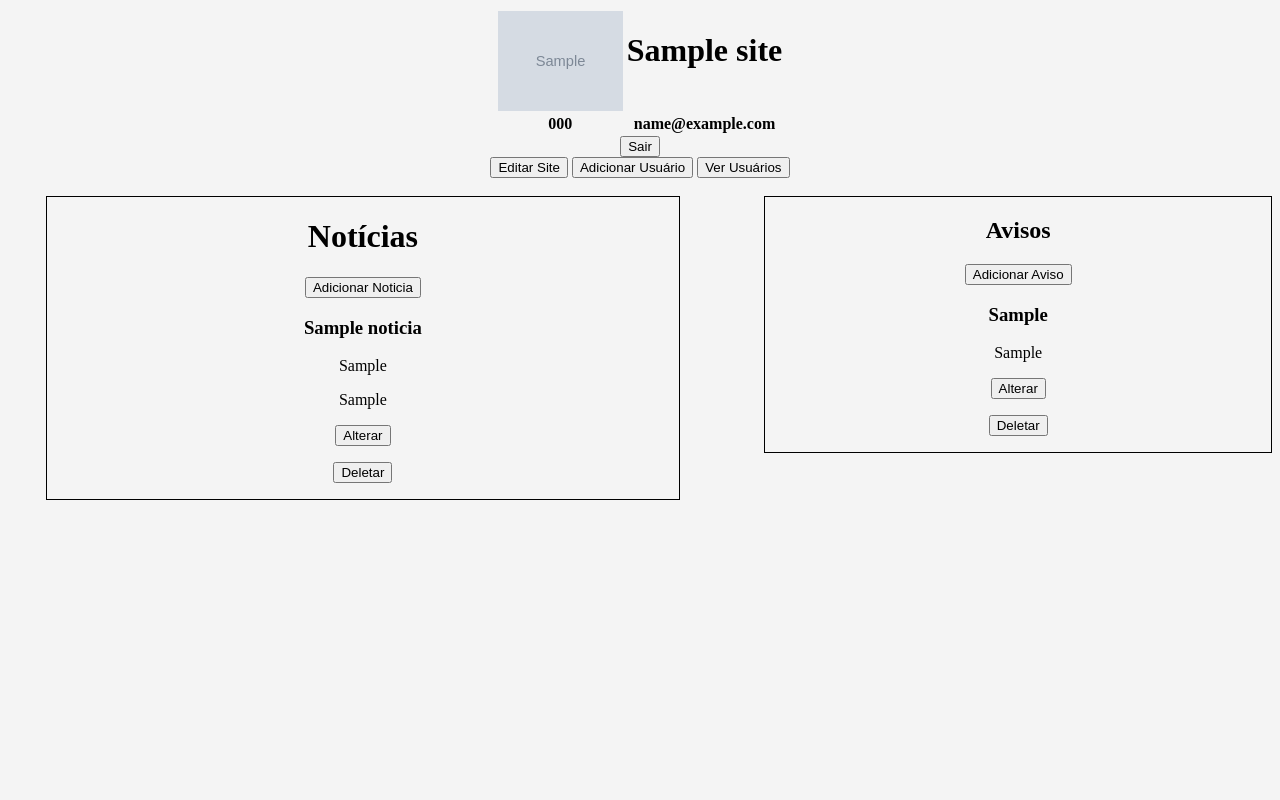
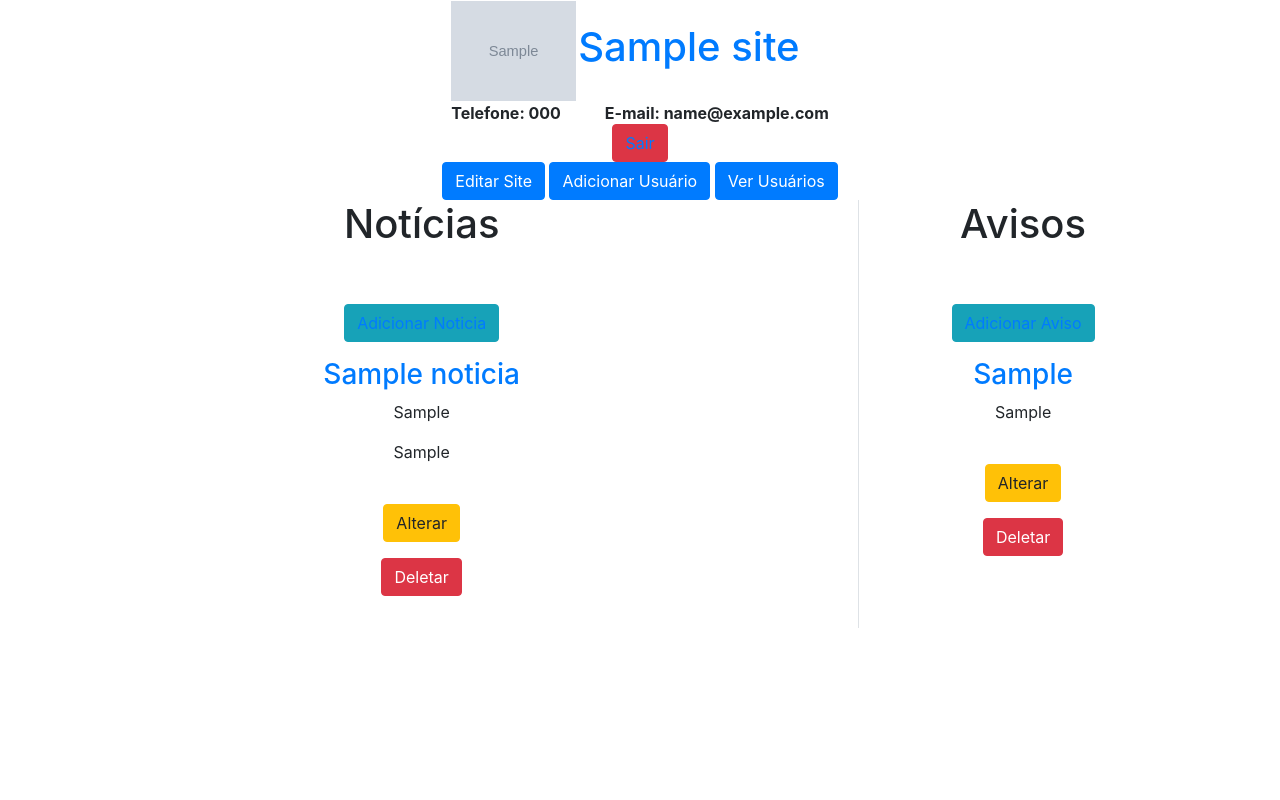
Before and after one commit to GustavoMariano/projeto_final_php, a PHP site: page / in a window 1280 px wide. Run offline with PHP 8.4, Linux system fonts and the light colour scheme; a user stored in the database is signed in; tables that the repository leaves empty or names only in its code hold one stand-in row (values such as "Sample post"); grey boxes marked "Sample" are stand-in pictures.

Commit message:
Projeto pronto - Recuperação
Projeto pronto após fazer as correções e melhorar um pouco o visual.

```diff
--- a/addAviso.php
+++ b/addAviso.php
@@ -1,3 +1,7 @@
+<head>
+	<link rel="stylesheet" href="https://stackpath.bootstrapcdn.com/bootstrap/4.3.1/css/bootstrap.min.css" crossorigin="anonymous">
+	<link rel="stylesheet" href="style.css">
+</head>
 <?php
 session_start();
 require 'validaLogin.php';
@@ -26,7 +30,7 @@ if (@$_SESSION['nivel'] == 1 || @$_SESSION['nivel'] == 3) {
 
 			<br>
 			<p>
-				<input type="submit" name="btnAddAviso">
+				<button class="btn btn-success" input type="submit" name="btnAddAviso">ADICIONAR</button>
 			</p>
 		</form>
 	</center>
--- a/addNoticia.php
+++ b/addNoticia.php
@@ -1,3 +1,7 @@
+<head>
+	<link rel="stylesheet" href="https://stackpath.bootstrapcdn.com/bootstrap/4.3.1/css/bootstrap.min.css" crossorigin="anonymous">
+	<link rel="stylesheet" href="style.css">
+</head>
 <?php
 session_start();
 require 'validaLogin.php';
@@ -41,7 +45,7 @@ if (@$_SESSION['nivel'] == 1 || @$_SESSION['nivel'] == 2) {
 
 			<br>
 			<p>
-				<input type="submit" name="btnAddNoticia">
+				<button class="btn btn-success" input type="submit" name="btnAddNoticia">ADICIONAR</button>
 			</p>
 		</form>
 	</center>
--- a/addUsuario.php
+++ b/addUsuario.php
@@ -1,3 +1,7 @@
+<head>
+	<link rel="stylesheet" href="https://stackpath.bootstrapcdn.com/bootstrap/4.3.1/css/bootstrap.min.css" crossorigin="anonymous">
+	<link rel="stylesheet" href="style.css">
+</head>
 <?php
 session_start();
 require 'validaLogin.php';
@@ -32,7 +36,7 @@ if (@$_SESSION['nivel'] == 1) {
 			</p>
 
 			<p>
-				<input type="submit" name="AddUsuario">
+				<button class="btn btn-success" input type="submit" name="AddUsuario">ADICIONAR</button>
 			</p>
 		</form>
 	</center>
--- a/index.php
+++ b/index.php
@@ -1,4 +1,8 @@
-
+<head>
+	<link rel="stylesheet" href="https://stackpath.bootstrapcdn.com/bootstrap/4.3.1/css/bootstrap.min.css" crossorigin="anonymous">
+	<link rel="stylesheet" href="style.css">
+</head>
+<body>
 	<?php
 	session_start();
 	?>
@@ -8,22 +12,20 @@ session_start();
 		include 'menu.php';
 		if (@$_SESSION['nivel'] == 1) {
 			?>
-		<a href="editaMenu.php"><button type='submit'>Editar Site</button></a>
-		<a href="addUsuario.php"><button type='submit'>Adicionar Usuário</button></a>
-		<a href="verUsuario.php"><button type='submit'>Ver Usuários</button></a>
+			<a href="editaMenu.php"><button class="btn btn-primary" type='submit'>Editar Site</button></a>
+			<a href="addUsuario.php"><button class="btn btn-primary" type='submit'>Adicionar Usuário</button></a>
+			<a href="verUsuario.php"><button class="btn btn-primary" type='submit'>Ver Usuários</button></a>
 			<?php
 		}
 		?>
 	</center>
-<div class="container">
-	<div class="row">
-		<br>
-
-		<div class="col-9" id="coluna_esquerda">
+	<dl class="row">
+		<dl class="col-sm-8">
 			<center>
 				<h1>Notícias</h1>
+				<br><br>
 				<?php if (@$_SESSION['nivel'] == 1 || @$_SESSION['nivel'] == 2) {?>
-					<button><a href="addNoticia.php">Adicionar Noticia</a></button>
+					<button class="btn btn-info"><a href="addNoticia.php">Adicionar Noticia</a></button>
 				<?php } ?>
 			</center>
 
@@ -38,46 +40,45 @@ session_start();
 			if ($rsNoticia->execute()) {
 				if ($rsNoticia->rowCount() > 0) {
 					while ($mostraNoticia = $rsNoticia->fetch(PDO::FETCH_OBJ)) {
-						echo "<p><div><center>";
+						echo "<p><center>";
 						echo "<h3><a href='mostraNoticia.php?idNoticia=$mostraNoticia->id'>{$mostraNoticia->titulo}</h3></a>";
 						echo "<p>{$mostraNoticia->resumo}</p>";
 						echo "<p>{$mostraNoticia->data_entra_ar}</p>";
-						echo "</p>";
+						echo "</p><br>";
 
 
 						if (@$_SESSION['nivel'] == 1 || @$_SESSION['nivel'] == 2) {
 							?>
 							<form action="editaNoticia.php" method="POST">
 								<input type="hidden" name="levaId" value="<?php echo $mostraNoticia->id ?>">
-								<button type='submit'>Alterar</button>
+								<button class="btn btn-warning" type='submit'>Alterar</button>
 							</form>
 
 							<form action="QDelNoticia.php" method="POST">
 								<input type="hidden" name="levaId" value="<?php echo $mostraNoticia->id ?>">
-								<button type='submit'>Deletar</button>
+								<button class="btn btn-danger" type='submit'>Deletar</button>
 							</form>
 
 							<?php
 						}
 
-						echo "</div>";
 					}
 				}
 			}
 			?>
+		</dl>
+		<span class="border-left"></span>
+		<dl class="col-sm-3">
 
-		</div>
-	</div>
-
-	<div class="col-3" id="coluna_direita">
 			<center>
-			<h2>Avisos</h2>
+				<h1>Avisos</h1>
+				<br><br>
 				<?php if (@$_SESSION['nivel'] == 1 || @$_SESSION['nivel'] == 3) {?>
-				<button class="btn btn-secondary"><a href="addAviso.php">Adicionar Aviso</a></button>
+					<button class="btn btn-info"><a href="addAviso.php">Adicionar Aviso</a></button>
 				<?php } ?>
 			</center>
 
-		<div>
+
 			<?php
 			if (@$_SESSION['nivel'] == 1 || @$_SESSION['nivel'] == 3) {
 				$rs2 = $pdo->prepare("SELECT * from tb_aviso order by id DESC");
@@ -88,33 +89,30 @@ session_start();
 			if ($rs2->execute()) {
 				if ($rs2->rowCount() > 0) {
 					while ($mostraAvisos = $rs2->fetch(PDO::FETCH_OBJ)) {
-						echo "<p><div><center>";
+						echo "<p><center>";
 						echo "<h3><a href='mostraAviso.php?idAviso=$mostraAvisos->id'>{$mostraAvisos->aviso}</h3></a>";
 						echo "<p>{$mostraAvisos->data_entra_ar}</p>";
-						echo "</p>";
+						echo "</p><br>";
 
 						if (@$_SESSION['nivel'] == 1 || @$_SESSION['nivel'] == 3) {
 							?>
 							<form action="editaAviso.php" method="POST">
 								<input type="hidden" name="levaId" value="<?php echo $mostraAvisos->id ?>">
-								<button type='submit'>Alterar</button>
+								<button class="btn btn-warning" type='submit'>Alterar</button>
 							</form>
 
 							<form action="QDelAviso.php" method="POST">
 								<input type="hidden" name="levaId" value="<?php echo $mostraAvisos->id ?>">
-								<button type='submit'>Deletar</button>
+								<button class="btn btn-danger" type='submit'>Deletar</button>
 							</form>
 							<?php
 						}
-						echo "</div>";
 					}
 				}
 			}
 			?>
-		</div>
-	</div>
-
-</div>
+		</dl>
+	</dl>
 	<br>
 
 </body>
--- a/menu.php
+++ b/menu.php
@@ -1,4 +1,5 @@
 <head>
+    <link rel="stylesheet" href="https://stackpath.bootstrapcdn.com/bootstrap/4.3.1/css/bootstrap.min.css" crossorigin="anonymous">
     <link rel="stylesheet" href="style.css">
 </head>
 <center>
@@ -15,8 +16,8 @@ foreach ($infoSite as $l):
 
         </tr>
         <tr>
-            <th><?php echo $l->telefone; ?></th>
-            <th><?php echo $l->email; ?></th>
+            <th> Telefone: <?php echo $l->telefone; ?></th>
+            <th> &nbsp&nbsp&nbsp&nbsp&nbsp&nbsp E-mail: <?php echo $l->email; ?></th>
         </tr>
     </table>
     <?php
@@ -24,11 +25,11 @@ endforeach;
 
 if (isset($_SESSION['nivel'])) {
     ?>
-<button class="btn btn-secondary"><a href="logoff.php">Sair</a></button>
+<button class="btn btn-danger"><a href="logoff.php">Sair</a></button>
 
 <?php } else { ?>
 
-<button class="btn btn-secondary"><a href="login.php">Logar</a></button>
+<button class="btn btn-outline-success"><a href="login.php">Logar</a></button>
 <?php } ?>
 
 </center>
--- a/mostraAviso.php
+++ b/mostraAviso.php
@@ -1,4 +1,9 @@
+<head>
+	<link rel="stylesheet" href="https://stackpath.bootstrapcdn.com/bootstrap/4.3.1/css/bootstrap.min.css" crossorigin="anonymous">
+	<link rel="stylesheet" href="style.css">
+</head>
 <?php
+session_start();
 include 'conectaDB.php';
 include 'menu.php';
 
--- a/mostraNoticia.php
+++ b/mostraNoticia.php
@@ -1,4 +1,9 @@
+<head>
+	<link rel="stylesheet" href="https://stackpath.bootstrapcdn.com/bootstrap/4.3.1/css/bootstrap.min.css" crossorigin="anonymous">
+	<link rel="stylesheet" href="style.css">
+</head>
 <?php
+session_start();
 include 'conectaDB.php';
 include 'menu.php';
 
--- a/style.css
+++ b/style.css
@@ -1,31 +1,10 @@
-body{
-	background-color: #f4f4f4;
-}
-
-#coluna_esquerda{
-	border-style: solid;
-	border-width: 1px;
-	float: left;
-	width: 50%;
-	margin-left: 3%;
-}
-
-#coluna_direita{
-	border-style: solid;
-	border-width: 1px;
-	float: right;
-	width: 40%;
-}
 
 a:link{
-	color: black;
 	text-decoration: none;
 }
 a:hover{
-	color: black;
 	text-decoration: none;
 }
 a:visited{
-	color: black;
 	text-decoration: none;
 }
```
Also changed, not shown: editaAviso.php (+6 -2 lines), editaMenu.php (+6 -2 lines), editaNoticia.php (+6 -2 lines), editaUsuario.php (+16 -4 lines), login.php (+8 -3 lines), verUsuario.php (+4 -4 lines). Lines whose indentation alone changed are shown as unchanged.
